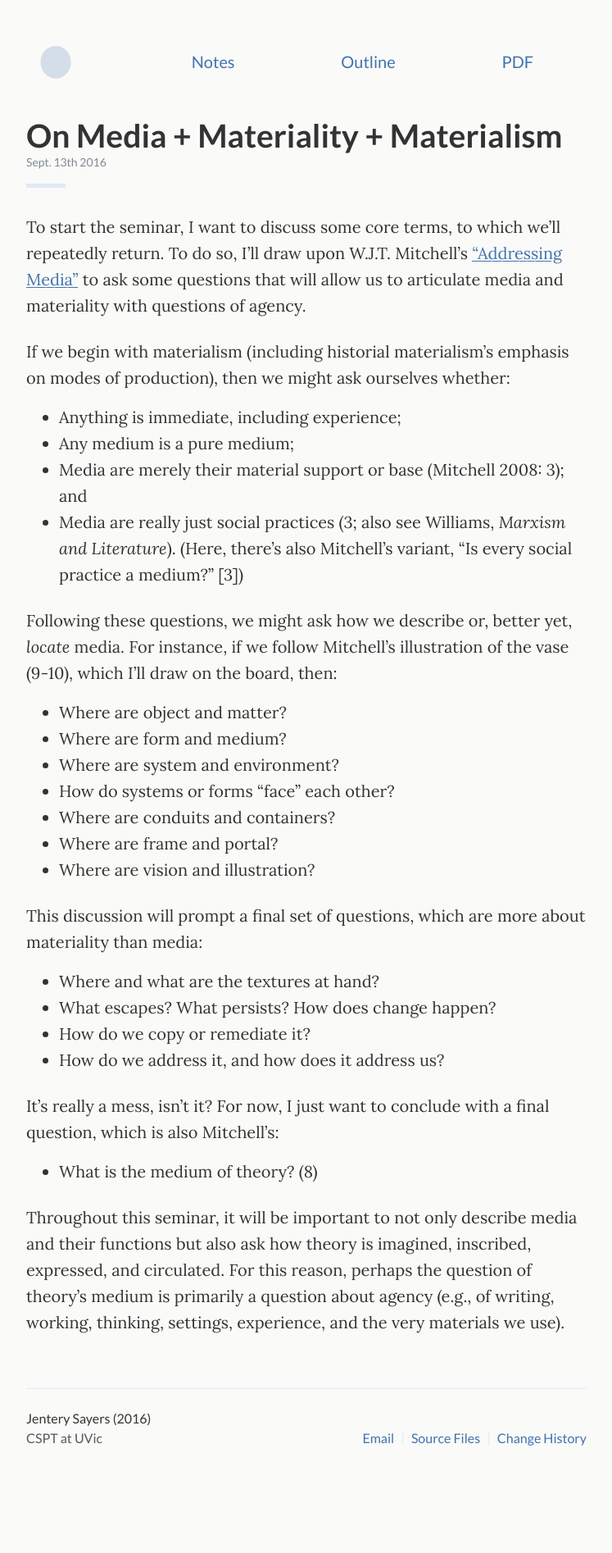
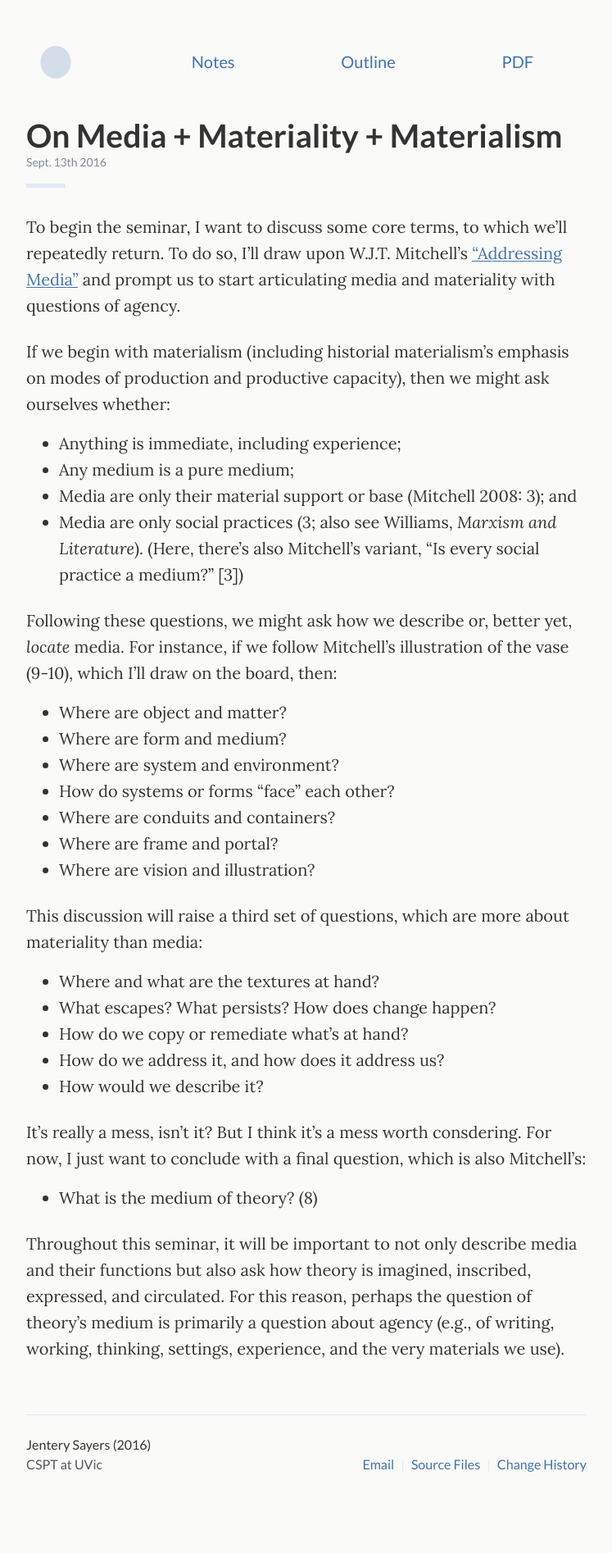
Before and after one commit to jentery/cspt500, a Jekyll site: the page built from _posts/2016-09-13-first.md, in a window 1280 px wide. Shown: the whole page at 82% size, without its empty margins (266-1013 px from the left). Built offline with Jekyll 4.4.1, drawn with Linux system fonts in a browser that asks for light colours; before the commit the page ends 1862 px from its top, so only the background shows below that.

Commit message:
edited first post

```diff
--- a/_posts/2016-09-13-first.md
+++ b/_posts/2016-09-13-first.md
@@ -3,14 +3,14 @@ title: On Media + Materiality + Materialism
 desc: An overview of terms and contexts
 ---
 
-To start the seminar, I want to discuss some core terms, to which we'll repeatedly return. To do so, I'll draw upon W.J.T. Mitchell's ["Addressing Media"](http://www.mediatropes.com/index.php/Mediatropes/article/view/1771) to ask some questions that will allow us to articulate media and materiality with questions of agency.
+To begin the seminar, I want to discuss some core terms, to which we'll repeatedly return. To do so, I'll draw upon W.J.T. Mitchell's ["Addressing Media"](http://www.mediatropes.com/index.php/Mediatropes/article/view/1771) and prompt us to start articulating media and materiality with questions of agency.
 
-If we begin with materialism (including historial materialism's emphasis on modes of production), then we might ask ourselves whether:
+If we begin with materialism (including historial materialism's emphasis on modes of production and productive capacity), then we might ask ourselves whether:
 
 * Anything is immediate, including experience;
 * Any medium is a pure medium;
-* Media are merely their material support or base (Mitchell 2008: 3); and
-* Media are really just social practices (3; also see Williams, *Marxism and Literature*). (Here, there's also Mitchell's variant, "Is every social practice a medium?" [3])
+* Media are only their material support or base (Mitchell 2008: 3); and
+* Media are only social practices (3; also see Williams, *Marxism and Literature*). (Here, there's also Mitchell's variant, "Is every social practice a medium?" [3])
 
 Following these questions, we might ask how we describe or, better yet, *locate* media. For instance, if we follow Mitchell's illustration of the vase (9-10), which I'll draw on the board, then:
 
@@ -22,14 +22,15 @@ Following these questions, we might ask how we describe or, better yet, *locate*
 * Where are frame and portal?
 * Where are vision and illustration?
 
-This discussion will prompt a final set of questions, which are more about materiality than media:
+This discussion will raise a third set of questions, which are more about materiality than media:
 
 * Where and what are the textures at hand?
 * What escapes? What persists? How does change happen?
-* How do we copy or remediate it?
+* How do we copy or remediate what's at hand?
 * How do we address it, and how does it address us?
+* How would we describe it?
 
-It's really a mess, isn't it? For now, I just want to conclude with a final question, which is also Mitchell's:
+It's really a mess, isn't it? But I think it's a mess worth consdering. For now, I just want to conclude with a final question, which is also Mitchell's:
 
 * What is the medium of theory? (8)
 
```
